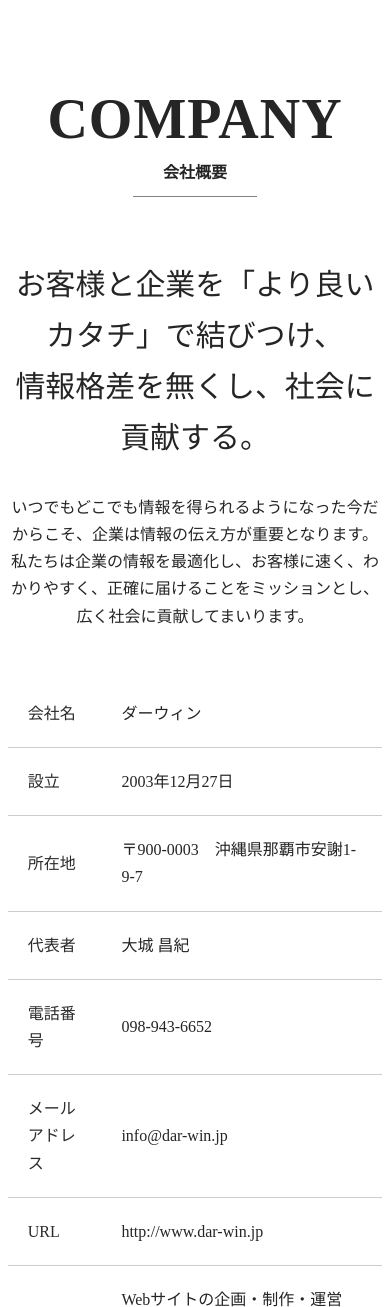
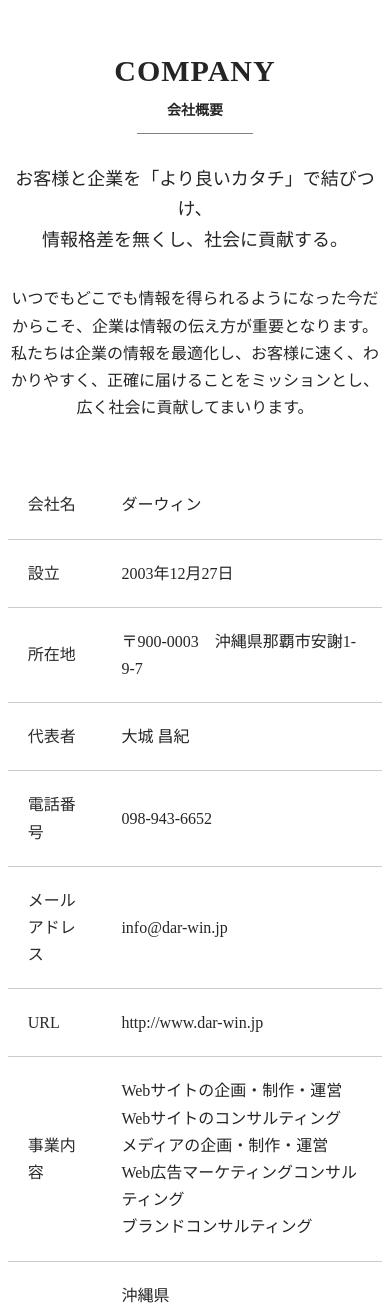
Before and after one commit to JUNJI-MUROI/hp, a PHP site: page /company.html in a window 390 px wide; the page is wider, and only the part inside the window is pictured. Shown: the part 64-1371 px from the top of that part. Run offline with PHP 8.4, Linux system fonts and the light colour scheme; some libraries are stand-ins or nearby versions.

Commit message:
レスポンシブデザイン

```diff
--- a/company.html
+++ b/company.html
@@ -8,6 +8,7 @@
     <meta name="description" content="企業のビジネス課題をIT・Webで解決。700社以上の制作実績。創業17年。官公庁から中小企業まで幅広い業種のWeb制作の実績。"/>
     <!-- End Google Tag Manager -->
     <link rel="stylesheet" href="style.css">
+    <link rel="stylesheet" href="responsive.css">
     <script type="text/javascript" src="http://ajax.googleapis.com/ajax/libs/jquery/1.10.1/jquery.min.js"></script>
 </head>
 <body>
@@ -30,11 +31,9 @@
         <!-- section -->
         <div class="gtco-section subpage" id="">
             <div class="ro">
-                <div class="gaiyou">
                     <div class="wrapper contact news-head">
                         <h2>COMPANY</h2>
                         <h3>会社概要</h3>
-                      </div>
                 </div>
                 <div class="gaiyouni">
                     <h3>
--- a/responsive.css
+++ b/responsive.css
@@ -40,11 +40,6 @@
 .pi h3 span {
   font-size: 20px;
 }
-<<<<<<< HEAD
-
-
-=======
-
 .contact h2{
   margin-top: 60px;
   color: rgb(37, 37, 37);
@@ -70,13 +65,6 @@
     display: inline-block;
     font-weight: bold;
 }
->>>>>>> 8ce0b400703dabaafa38fe25cd67fc4f5b99cfba
-
-
-}
-<<<<<<< HEAD
-=======
-
 .news-p {
   text-align: left;
   list-style: disc;
@@ -98,9 +86,14 @@
 .a{
   font-size: 16px;
 }
+.news-head h2{
+  font-size: 30px;
+}
+.gaiyouni h3 {
+  font-size: 18px;
+}
+
 }
 
 /* ここまでMJ */
 /* ここからがISE */
-
->>>>>>> 8ce0b400703dabaafa38fe25cd67fc4f5b99cfba
--- a/style.css
+++ b/style.css
@@ -119,14 +119,6 @@ li {
 
 .wor h2 {
     font-size: 4.5rem;
-}
-
-.ro h1{
-    font-size: 3rem;
-}
-
-.ro span {
-    font-size: 1.1rem;
 }
 
 .ser {
```
